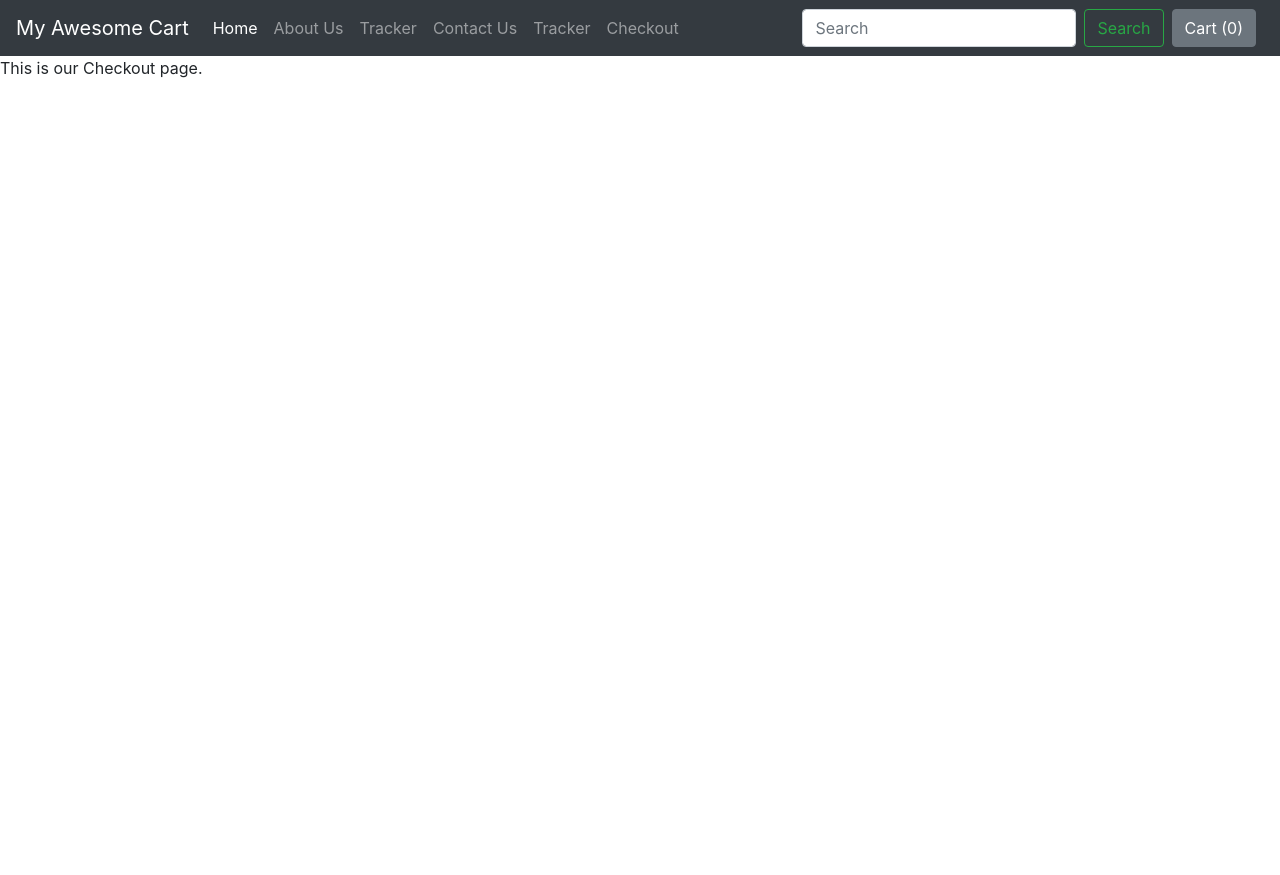
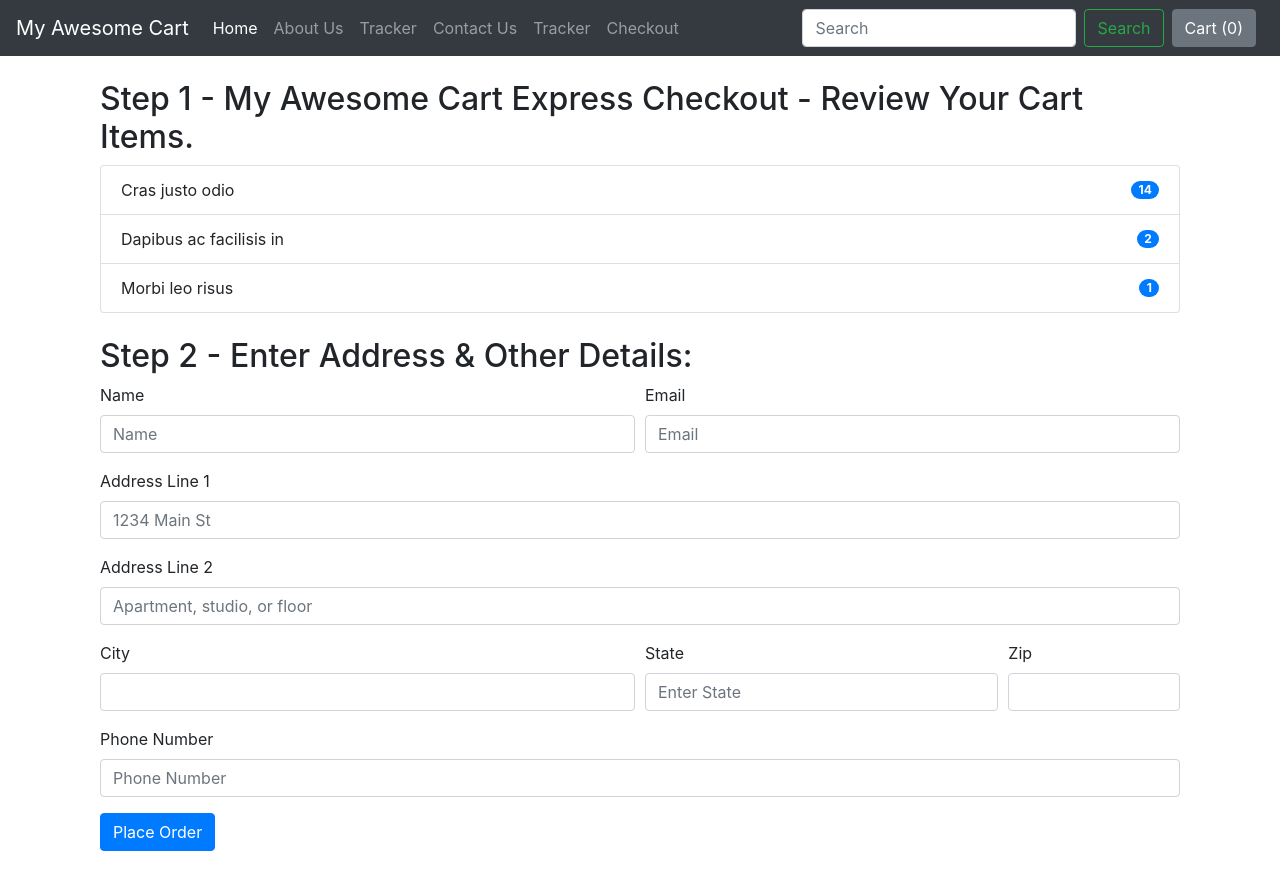
Before and after one commit to TechPertz/my-awesome-cart, a Django app: page /shop/checkout/ in a window 1280 px wide. Before the commit the page ends 78 px from the top, so only its background shows below. Run offline with Django 3.2, Linux system fonts and the light colour scheme; some libraries are stand-ins or nearby versions.

Commit message:
working on checkout page. need to update jquery selector

```diff
--- a/shop/templates/shop/basic.html
+++ b/shop/templates/shop/basic.html
@@ -79,7 +79,9 @@
     integrity="sha384-wfSDF2E50Y2D1uUdj0O3uMBJnjuUD4Ih7YwaYd1iqfktj0Uod8GCExl3Og8ifwB6"
     crossorigin="anonymous"></script>
 
-  {% block js %} {% endblock %}
+  {% block js %}
+
+  {% endblock %}
 
 </body>
 
--- a/shop/templates/shop/checkout.html
+++ b/shop/templates/shop/checkout.html
@@ -1,7 +1,110 @@
 {% extends 'shop/basic.html' %}
 
-{% block title %}Checkout{% endblock title %}
+{% block title %}Checkout - My Awesome Cart{% endblock title %}
 
 {% block body %}
-    This is our Checkout page.
+
+<div class="container">
+    <div class="col my-4">
+
+        <h2>
+            Step 1 - My Awesome Cart Express Checkout - Review Your Cart Items.
+        </h2>
+        <div>
+            <ul class="list-group" id="items-group">
+                <li class="list-group-item d-flex justify-content-between align-items-center">
+                    Cras justo odio
+                    <span class="badge badge-primary badge-pill">14</span>
+                </li>
+                <li class="list-group-item d-flex justify-content-between align-items-center">
+                    Dapibus ac facilisis in
+                    <span class="badge badge-primary badge-pill">2</span>
+                </li>
+                <li class="list-group-item d-flex justify-content-between align-items-center">
+                    Morbi leo risus
+                    <span class="badge badge-primary badge-pill">1</span>
+                </li>
+            </ul>
+        </div>
+    </div>
+
+    <div class="col my-4">
+
+        <h2>
+            Step 2 - Enter Address & Other Details:
+        </h2>
+
+        <form>
+            <div class="form-row">
+                <div class="form-group col-md-6">
+                    <label for="inputname">Name</label>
+                    <input type="name" class="form-control" id="inputname" placeholder="Name">
+                </div>
+                <div class="form-group col-md-6">
+                    <label for="inputEmail4">Email</label>
+                    <input type="email" class="form-control" id="inputEmail4" placeholder="Email">
+                </div>
+            </div>
+            <div class="form-group">
+                <label for="inputAddress">Address Line 1</label>
+                <input type="text" class="form-control" id="inputAddress" placeholder="1234 Main St">
+            </div>
+            <div class="form-group">
+                <label for="inputAddress2">Address Line 2</label>
+                <input type="text" class="form-control" id="inputAddress2" placeholder="Apartment, studio, or floor">
+            </div>
+            <div class="form-row">
+                <div class="form-group col-md-6">
+                    <label for="inputCity">City</label>
+                    <input type="text" class="form-control" id="inputCity">
+                </div>
+                <div class="form-group col-md-4">
+                    <label for="inputState">State</label>
+                    <input type="text" class="form-control" id="state" placeholder="Enter State">
+                </div>
+                <div class="form-group col-md-2">
+                    <label for="inputZip">Zip</label>
+                    <input type="text" class="form-control" id="inputZip">
+                </div>
+            </div>
+            <div class="form-group">
+                <label for="inputphone">Phone Number</label>
+                <input type="tel" class="form-control" id="inputPhone" placeholder="Phone Number">
+            </div>
+            <button type="submit" class="btn btn-primary">Place Order</button>
+        </form>
+
+    </div>
+
+</div>
+
+{% block js %}
+
+<script>
+
+    // find out the cart items from local storage.
+    console.log("working");
+    if (localStorage.getItem('cart') == null) {
+        var cart = {};
+    } else {
+        cart = JSON.parse(localStorage.getItem('cart'))
+    }
+
+    console.log(cart)
+
+    for(item in cart){
+        let name = cart[item][1];
+        let qty = cart[item][0];
+        mystr = `<li class="list-group-item d-flex justify-content-between align-items-center">
+                    ${name}
+                    <span class="badge badge-primary badge-pill">${qty}</span>
+                </li>`
+        console.log(mystr);
+
+        document.getElementById('items-group').innerHTML = document.getElementById('items-group').innerHTML + mystr;
+    }
+
+</script>
+
+{% endblock %}
 {% endblock body %}
```
Also changed, not shown: shop/templates/shop/index.html (+15 -15 lines).
